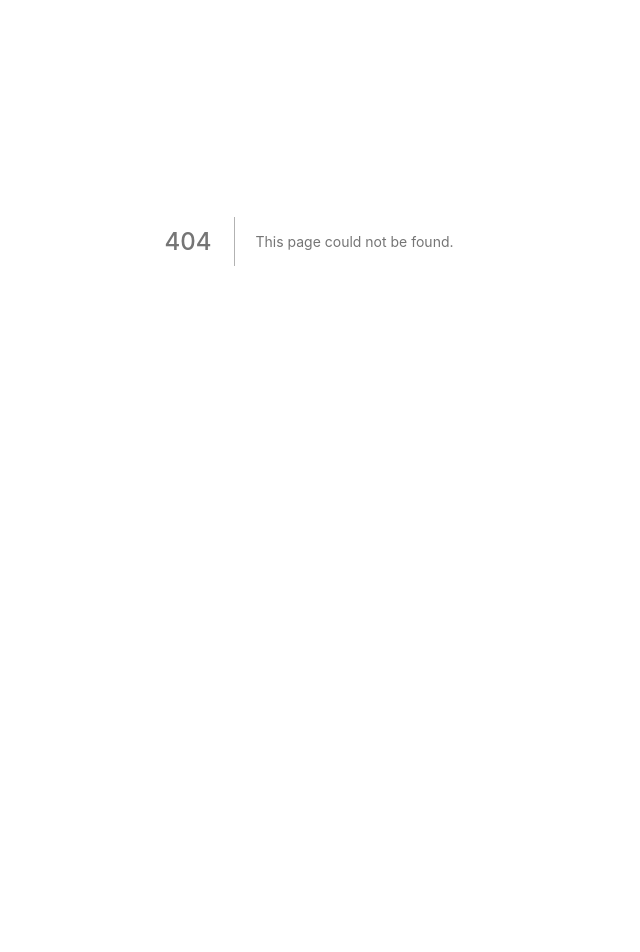
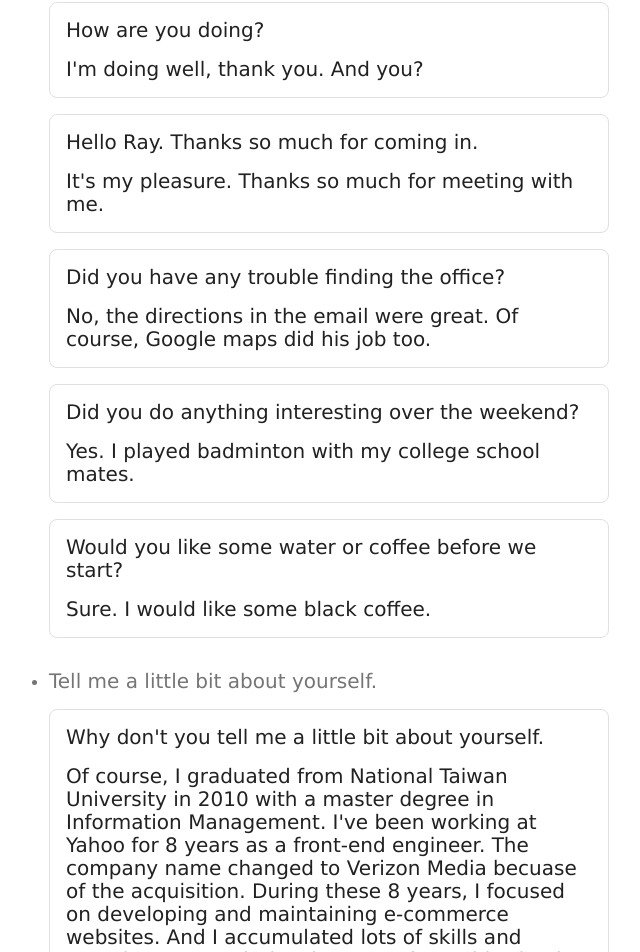
Before and after one commit to expectNothin9/mars, a Next.js app: page /interview/notes in a window 1280 px wide. Before the commit this address had no page. Shown: the part 159-1111 px from the top of the page, without its empty margins (331-971 px from the left). Before the commit the page ends 800 px from the top, so only its background shows below. Built offline with nearby package versions, Linux system fonts and the light colour scheme.

Commit message:
setup new page of interview notes

```diff
--- /dev/null
+++ b/components/interview/InterviewNotes.js
@@ -0,0 +1,147 @@
+import React from "react";
+import styled from "styled-components";
+
+const QnaBox = styled.div`
+  margin: var(--space-md) 0;
+  border: 1px solid var(--mono-light);
+  border-radius: var(--space-sm);
+  padding: var(--space-md);
+  color: var(--txt-primary);
+  font-size: 1.25rem;
+`;
+const Question = styled.p`
+  margin: 0;
+`;
+const Answer = styled.p`
+  margin: var(--space-md) 0 0;
+`;
+const TopicBox = styled.li`
+  margin-top: var(--space-xl);
+  h2 {
+    font-size: 1.25rem;
+    font-weight: normal;
+  }
+`;
+/* eslint-disable react/no-unescaped-entities */
+const SmallTalk = () => (
+  <TopicBox>
+    <h2>Small talk</h2>
+    <QnaBox>
+      <Question>How are you doing?</Question>
+      <Answer>I'm doing well, thank you. And you?</Answer>
+    </QnaBox>
+    <QnaBox>
+      <Question>Hello Ray. Thanks so much for coming in.</Question>
+      <Answer>It's my pleasure. Thanks so much for meeting with me.</Answer>
+    </QnaBox>
+    <QnaBox>
+      <Question>Did you have any trouble finding the office?</Question>
+      <Answer>
+        No, the directions in the email were great. Of course, Google maps did
+        his job too.
+      </Answer>
+    </QnaBox>
+    <QnaBox>
+      <Question>Did you do anything interesting over the weekend?</Question>
+      <Answer>Yes. I played badminton with my college school mates.</Answer>
+    </QnaBox>
+    <QnaBox>
+      <Question>Would you like some water or coffee before we start?</Question>
+      <Answer>Sure. I would like some black coffee.</Answer>
+    </QnaBox>
+  </TopicBox>
+);
+
+const TellMeALittleBitAboutYourself = () => (
+  <TopicBox>
+    <h2>Tell me a little bit about yourself.</h2>
+    <QnaBox>
+      <Question>Why don't you tell me a little bit about yourself.</Question>
+      <Answer>
+        Of course, I graduated from National Taiwan University in 2010 with a
+        master degree in Information Management. I've been working at Yahoo for
+        8 years as a front-end engineer. The company name changed to Verizon
+        Media becuase of the acquisition. During these 8 years, I focused on
+        developing and maintaining e-commerce websites. And I accumulated lots
+        of skills and experience on web development, from old-school style (YUI)
+        to modern style, like React.
+      </Answer>
+    </QnaBox>
+    <QnaBox>
+      <Question>What kind of e-commerce websites?</Question>
+      <Answer>
+        I focused on a C2C platform that allow normal people not only can shop
+        but also can sell their products. For example, people can sell their old
+        but still nice clothes to others on our websites.
+      </Answer>
+    </QnaBox>
+  </TopicBox>
+);
+
+const HowYouHeardAboutThisPosition = () => (
+  <TopicBox>
+    <h2>How you heard about this position?</h2>
+    <QnaBox>
+      <Question>Can you tell me how you heard about this position?</Question>
+      <Answer>
+        I heard about the position from my college classmate, Willy. He's
+        working at NetBase as a software engineer currently. Then I check the
+        requirements of this position on the website. Well, not a problem. And
+        the product purpose is to provide users a nice way to gain an insight
+        into data, which is great. I think this is the core value of front-end
+        engineer.
+      </Answer>
+    </QnaBox>
+  </TopicBox>
+);
+
+const WhatAttractedYouToOurCompany = () => (
+  <TopicBox>
+    <h2>What attracted you to our company?</h2>
+    <QnaBox>
+      <Question>What attracted you to our company?</Question>
+      <Answer>
+        According to information on the website and heard from my friend.
+        NetBase Quid is a company with a culture of flexibility, autonomy and
+        responsibility. The company also care about the mental health of
+        employees. And this is very important, especially in 2020.
+      </Answer>
+    </QnaBox>
+  </TopicBox>
+);
+
+const GreatestStrength = () => (
+  <TopicBox>
+    <h2>Greatest strength</h2>
+    <QnaBox>
+      <Question>What would you say is your greatest strength?</Question>
+      <Answer>TBD.</Answer>
+    </QnaBox>
+  </TopicBox>
+);
+/* eslint-enable react/no-unescaped-entities */
+
+const StyledTopics = styled.ul``;
+const Topics = () => (
+  <StyledTopics>
+    <SmallTalk />
+    <TellMeALittleBitAboutYourself />
+    <HowYouHeardAboutThisPosition />
+    <WhatAttractedYouToOurCompany />
+    <GreatestStrength />
+  </StyledTopics>
+);
+
+const StyledInterviewNotes = styled.main`
+  max-width: 600px;
+  margin: auto;
+  padding: var(--space-xl) 0;
+`;
+const InterviewNotes = () => (
+  <StyledInterviewNotes>
+    <h1>Interview Notes</h1>
+    <Topics />
+  </StyledInterviewNotes>
+);
+
+export default InterviewNotes;
--- /dev/null
+++ b/pages/interview/notes.js
@@ -0,0 +1,16 @@
+import React from "react";
+import Head from "next/head";
+
+import CommonPage from "../../components/common/CommonPage";
+import InterviewNotes from "../../components/interview/InterviewNotes";
+
+const InterviewNotesIndex = () => (
+  <CommonPage>
+    <Head>
+      <title>Interview Notes</title>
+    </Head>
+    <InterviewNotes />
+  </CommonPage>
+);
+
+export default InterviewNotesIndex;
```
